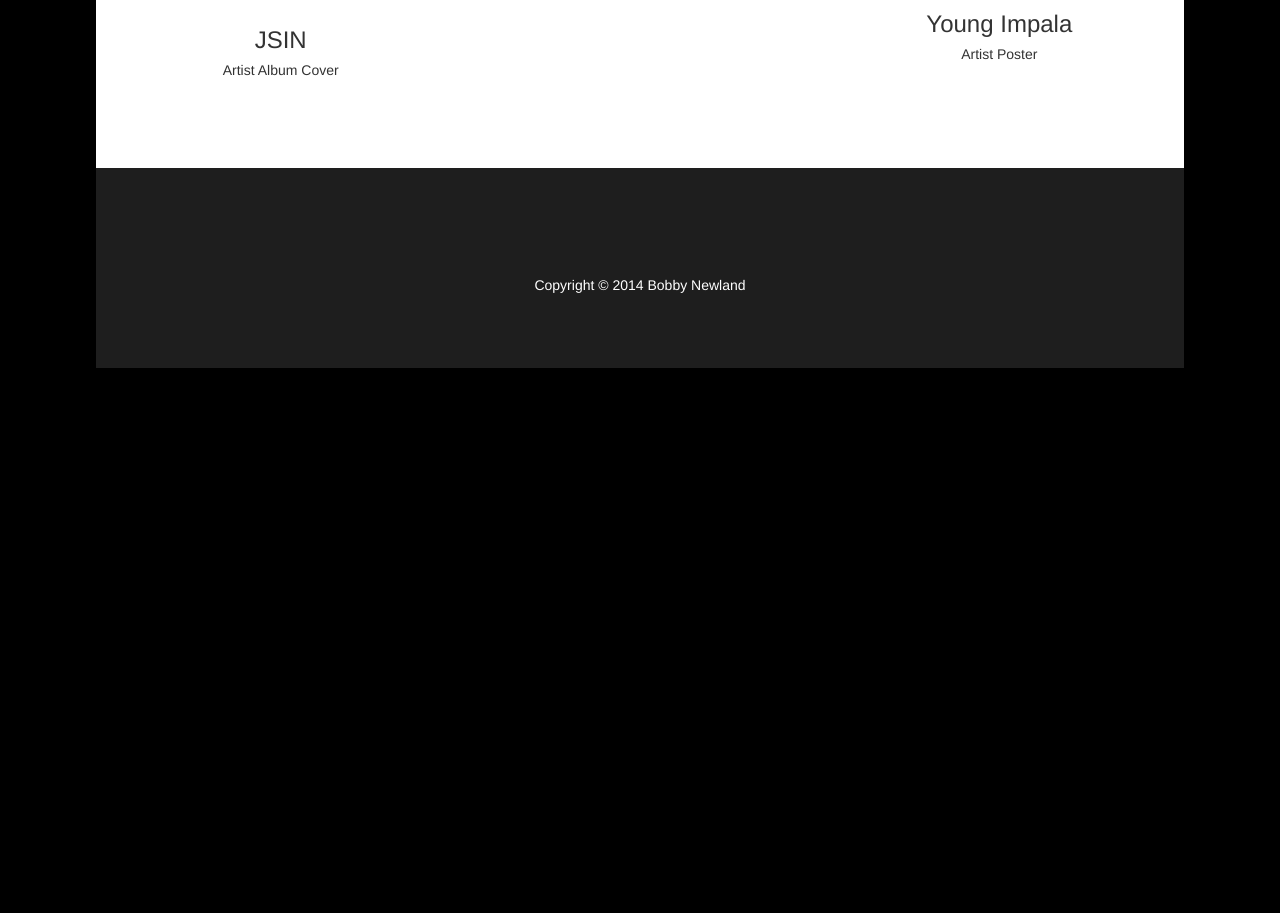
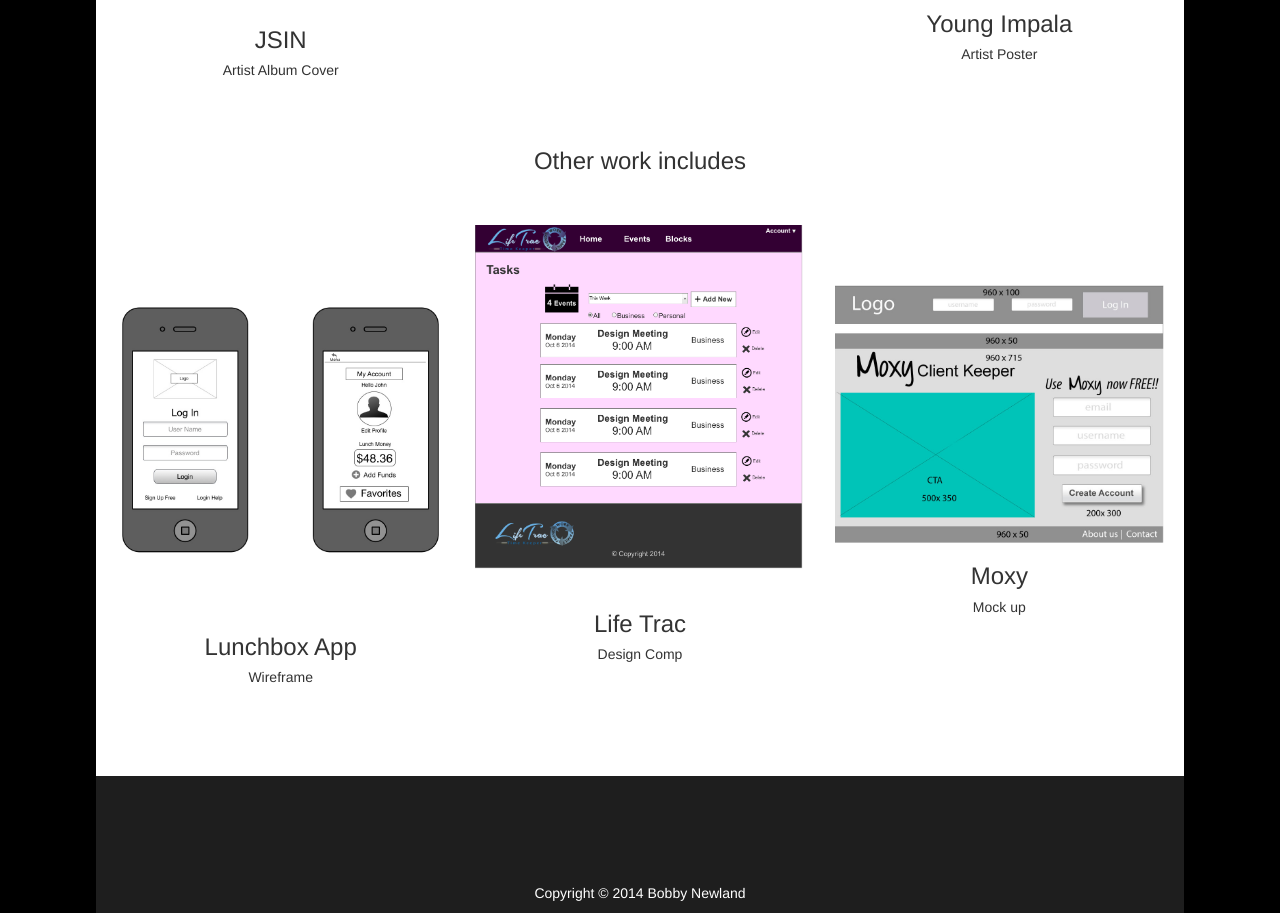
Before and after one commit to bmoney974/DWP, a plain HTML site: page myPortfolio/index.html in a window 1280 px wide. Shown: the part 2144-3057 px from the top of the page. Before the commit the page ends 2512 px from the top, so only its background shows below. Drawn offline with nearby package versions, Linux system fonts and the light colour scheme.

Commit message:
more portfolio items

```diff
--- a/myPortfolio/index.html
+++ b/myPortfolio/index.html
@@ -159,6 +159,32 @@
 					</div>
 				</div>
 
+				<div class="row bottom_pics" style="padding:20px;">
+				<h3 style="text-align:center; margin-bottom:50px;">Other work includes</h3>
+					<div class="col-md-4 pics">
+					<br /><br />
+						<img src="images/lunchbox.png" alt="lunchbox" width="100%" height="auto"/>
+						<br /><br />
+
+						<h3 style="text-align:center;">Lunchbox App</h3>
+						<h5 style="text-align:center;">Wireframe</h5>
+					</div>
+					<div class="col-md-4 pics">
+						<img src="images/home.png" alt="life trac" width="100%" height="auto">
+						<br /><br />
+
+						<h3 style="text-align:center;">Life Trac</h3>
+						<h5 style="text-align:center;">Design Comp</h5>
+					</div>
+					<div class="col-md-4 pics" style="padding-top:60px;">
+						<img src="images/moxy.jpg" alt="moxy" width="100%" height="auto">
+
+						<h3 style="text-align:center;">Moxy</h3>
+						<h5 style="text-align:center;">Mock up</h5>
+
+					</div>
+				</div>
+
 				<div class="row" style="padding:30px;">
 
 
```
Also changed, not shown: myPortfolio/images/home.png (added), myPortfolio/images/lunchbox.png (added), myPortfolio/images/moxy.jpg (added).
